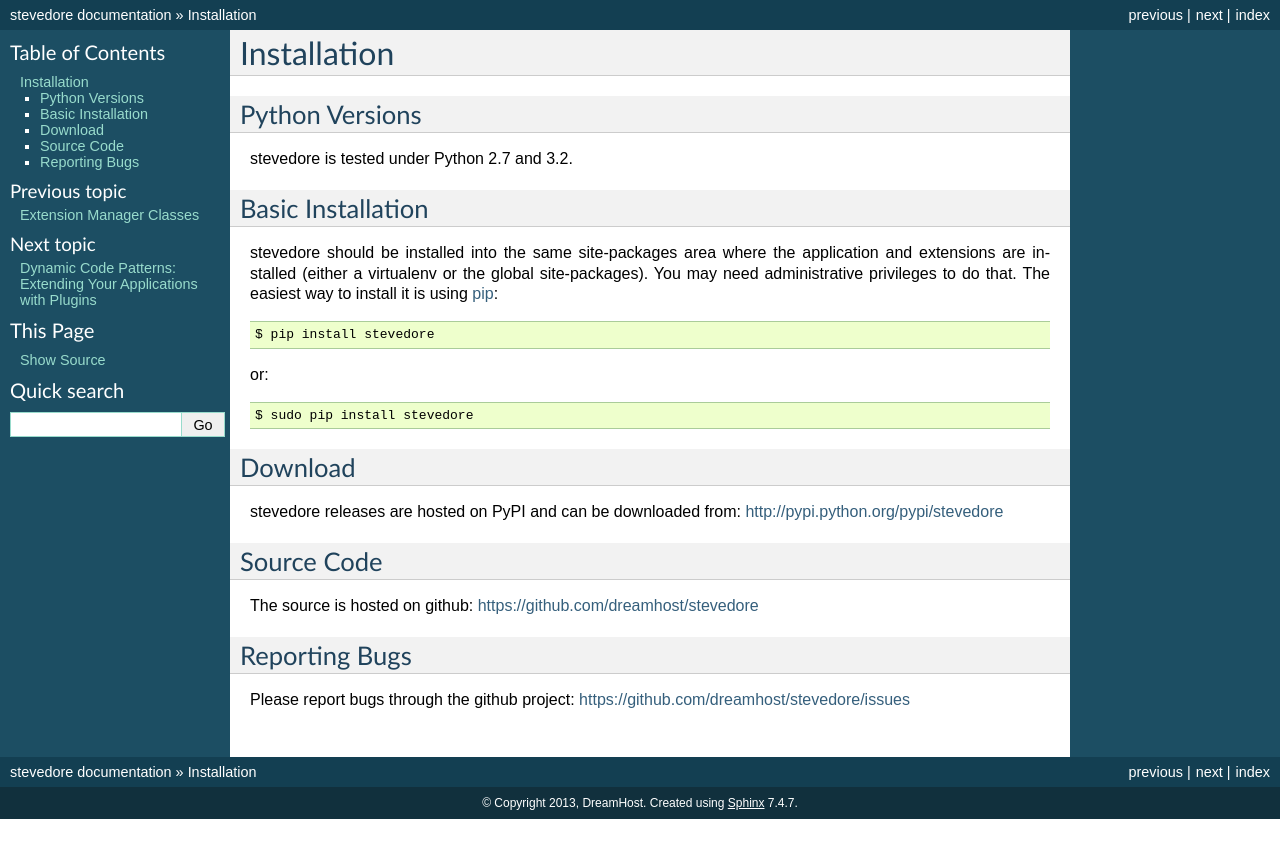
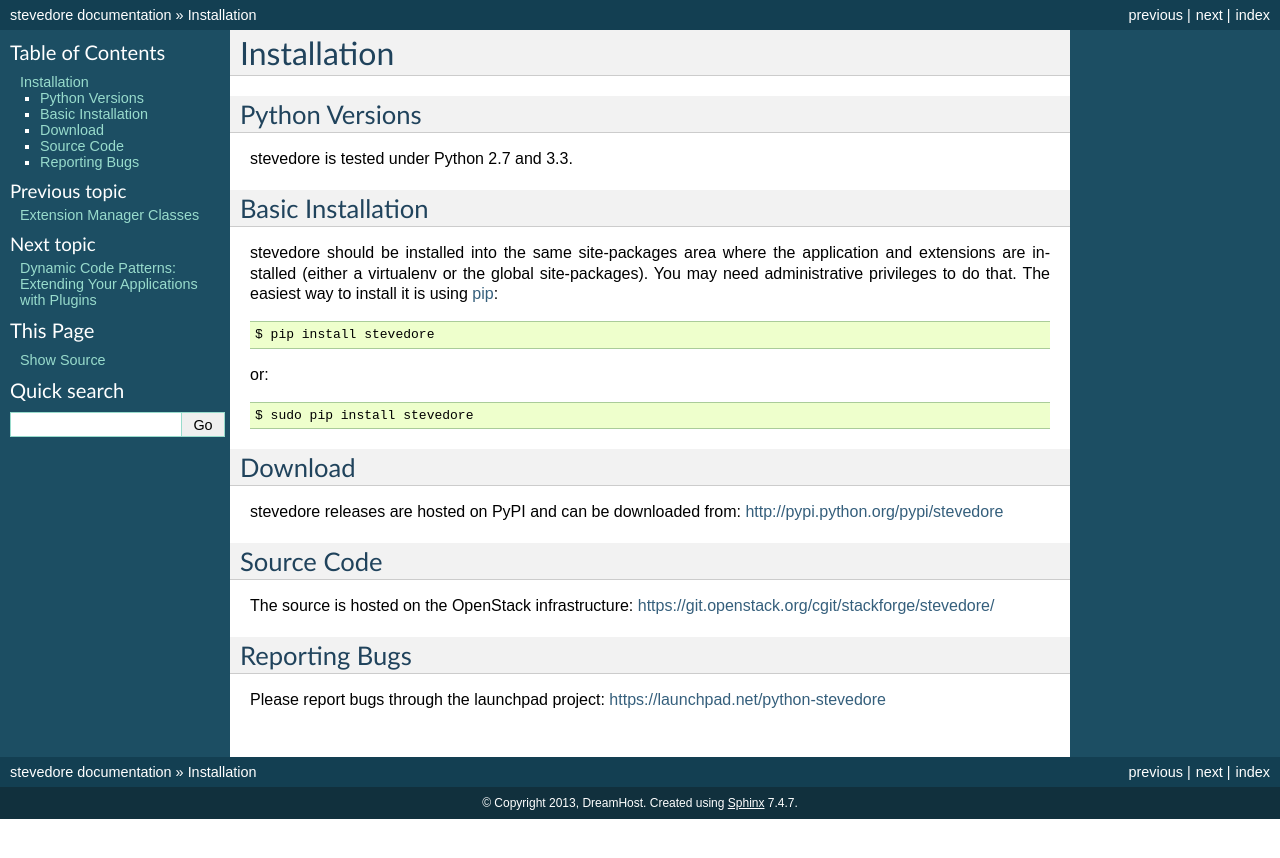
Before and after one commit to openstack/stevedore, a Sphinx documentation site: the page built from docs/source/install.rst, in a window 1280 px wide. Shown: the top 858 px of the page. Built offline with Sphinx 7.4.7, drawn with Linux system fonts in a browser that asks for light colours; the version number could not be read and is left out.

Commit message:
Move to stackforge
Update URLs in the documentation for the source and
bug tracker.

Add a .gitreview file to make reviews work.

Change the "style" tox env to "pep8" to be consistent with
the check job expectations.

Change-Id: I5dd1e157e11ef597dd22ab2e3f5d1219f0489a7e

```diff
--- a/docs/source/install.rst
+++ b/docs/source/install.rst
@@ -5,7 +5,7 @@
 Python Versions
 ===============
 
-stevedore is tested under Python 2.7 and 3.2.
+stevedore is tested under Python 2.7 and 3.3.
 
 .. _install-basic:
 
@@ -34,10 +34,10 @@
 Source Code
 ===========
 
-The source is hosted on github: https://github.com/dreamhost/stevedore
+The source is hosted on the OpenStack infrastructure: https://git.openstack.org/cgit/stackforge/stevedore/
 
 Reporting Bugs
 ==============
 
-Please report bugs through the github project:
-https://github.com/dreamhost/stevedore/issues
+Please report bugs through the launchpad project:
+https://launchpad.net/python-stevedore
```
Also changed, not shown: 2 other files.
